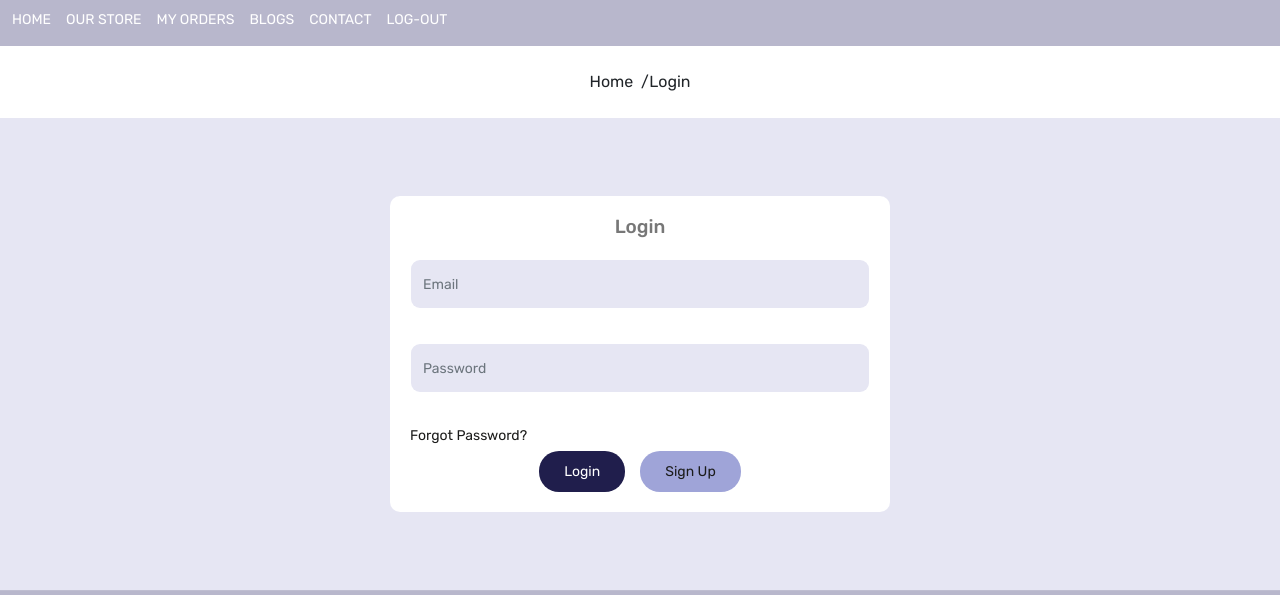
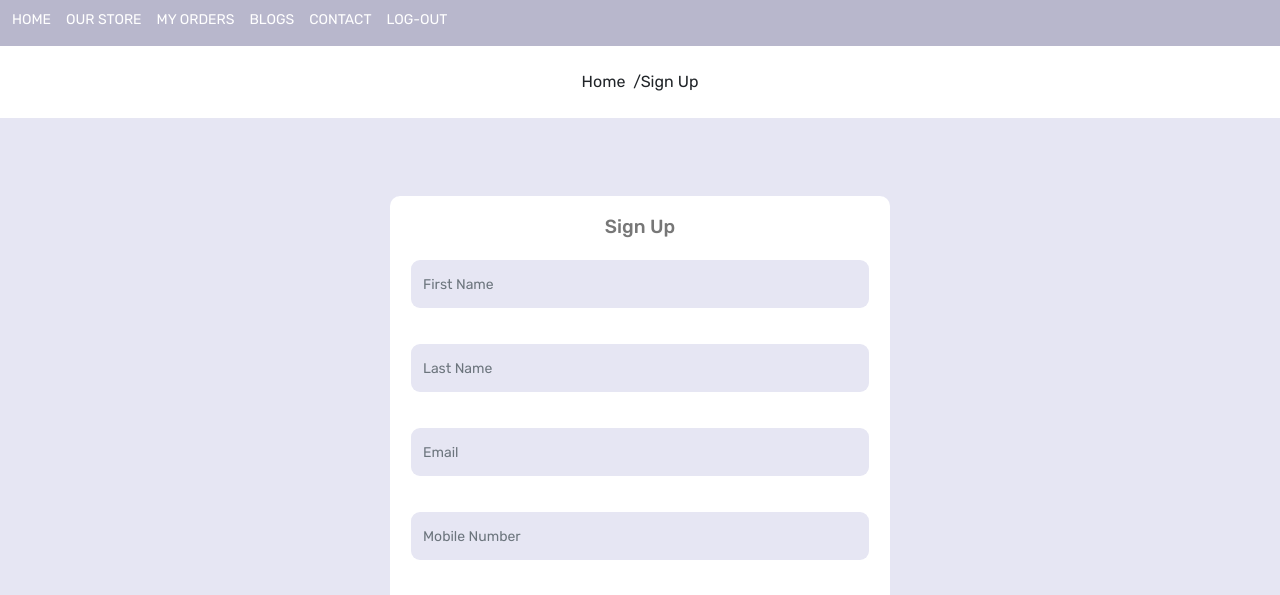
Before and after one commit to priyanshu08soni/E-commerce-app-Frontend, a React (Create React App) app: page /signup in a window 1280 px wide. Before the commit this address led to /login. Shown: the part 150-745 px from the top of the page. Built offline with nearby package versions, Linux system fonts and the light colour scheme; no server answers.

Commit message:
completed

```diff
--- a/src/App.js
+++ b/src/App.js
@@ -47,8 +47,8 @@ function App() {
           <Route path='product/:id' element={<SingleProduct/>} />
           <Route path='compare-product' element={<CompareProduct/>} />
           <Route path='wishlist' element={<PrivateRoute><WishList/></PrivateRoute>} />
-          <Route path='login' element={<OpenRoute><Login/></OpenRoute>} />
-          <Route path='signup' element={<OpenRoute><SignUp/></OpenRoute>} />
+          <Route path='login' element={<Login/>} />
+          <Route path='signup' element={<SignUp/>} />
           <Route path='reset-password/:token' element={<ResetPassword/>} />
           <Route path='forgot-password' element={<ForgotPassword/>} />
           <Route path='term-conditions' element={<TermAndConditions/>} />
--- a/src/features/user/userService.js
+++ b/src/features/user/userService.js
@@ -1,5 +1,4 @@
 import axios from "axios";
-import { config } from "../../utils/axiosConfig";
 import { base_url } from "../../utils/base_url";
 const register=async(userData)=>{
     const response=await axios.post(`${base_url}user/register`,userData);
--- a/src/pages/Cart.js
+++ b/src/pages/Cart.js
@@ -2,7 +2,7 @@ import React, { useEffect, useState } from "react";
 import BreadCrumb from "../components/breadCrumb";
 import Meta from "../components/Meta";
 import { AiFillDelete } from "react-icons/ai";
-import { Link } from "react-router-dom";
+import { Link, useNavigate } from "react-router-dom";
 import Container from "../components/Container";
 import { useDispatch, useSelector } from "react-redux";
 import {
@@ -12,6 +12,11 @@ import {
 } from "../features/user/userSlice";
 
 const Cart = () => {
+  const navigate=useNavigate();
+  const authState=useSelector(state=>state.auth);
+  if(authState.user!==null && authState.isError===false){
+    navigate("/login");
+  }
   const getTokenFromLocalStorage=localStorage.getItem("customer")
   ? JSON.parse(localStorage.getItem("customer")):null;
   const config2={
--- a/src/pages/Checkout.js
+++ b/src/pages/Checkout.js
@@ -37,6 +37,9 @@ const Checkout = () => {
   const [cartProductState,setCartProductState]=useState([]);
   const cartState = useSelector((state) => state?.auth?.cartProducts);
   const authState=useSelector((state)=>state.auth);
+  if(authState.user!==null && authState.isError===false){
+    navigate("/login");
+  }
   useEffect(()=>{
     dispatch(getProducts());
   },[])
--- a/src/pages/Login.js
+++ b/src/pages/Login.js
@@ -17,7 +17,6 @@ let loginSchema=yup.object({
 const Login = () => {
   const dispatch=useDispatch();
   const navigate=useNavigate();
-  const authState=useSelector(state=>state.auth);
   const formik=useFormik({
     initialValues:{
       email:"",
@@ -26,13 +25,9 @@ const Login = () => {
     validationSchema:loginSchema,
     onSubmit:(values)=>{
       dispatch(loginUser(values));
+      navigate('/');
     }
   })
-  useEffect(()=>{
-    if(authState.user!==null && authState.isError===false){
-      navigate("/");
-    }
-  },[authState])
   return (
     <>
       <Meta title="Login" />
--- a/src/pages/Orders.js
+++ b/src/pages/Orders.js
@@ -5,7 +5,13 @@ import Meta from "../components/Meta";
 import { useDispatch, useSelector } from "react-redux";
 import { getUserOrders } from "../features/user/userSlice";
 import  moment from "moment";
+import { useNavigate } from "react-router-dom";
 const Orders = () => {
+  const navigate=useNavigate();
+  const authState=useSelector(state=>state.auth);
+  if(authState.user!==null && authState.isError===false){
+    navigate("/login");
+  }
   const getTokenFromLocalStorage = localStorage.getItem("customer")
     ? JSON.parse(localStorage.getItem("customer"))
     : null;
--- a/src/pages/Profile.js
+++ b/src/pages/Profile.js
@@ -7,6 +7,7 @@ import * as yup from "yup";
 import { useDispatch, useSelector } from "react-redux";
 import { updateUser } from "../features/user/userSlice";
 import { FiEdit } from "react-icons/fi";
+import { useNavigate } from "react-router-dom";
 const profileSchema = yup.object({
   firstname: yup.string().required("First Name is Required"),
   lastname: yup.string().required("Last Name is Required"),
@@ -15,6 +16,11 @@ const profileSchema = yup.object({
 });
 
 const Profile = () => {
+  const navigate=useNavigate();
+  const authState=useSelector(state=>state.auth);
+  if(authState.user!==null && authState.isError===false){
+    navigate("/login");
+  }
   const getTokenFromLocalStorage = localStorage.getItem("customer")
     ? JSON.parse(localStorage.getItem("customer"))
     : null;
--- a/src/pages/SignUp.js
+++ b/src/pages/SignUp.js
@@ -32,13 +32,10 @@ const SignUp = () => {
     validationSchema:signUpSchema,
     onSubmit:(values)=>{
       dispatch(registerUser(values));
+      navigate("/login");
     }
   })
-  useEffect(()=>{
-    if(authState.createdUser!==null && authState.isError===false){
-      navigate("/login");
-    }
-  },[authState])
+
   return (
     <>
       <Meta title="Sign Up" />
--- a/src/pages/WishList.js
+++ b/src/pages/WishList.js
@@ -4,8 +4,14 @@ import Meta from "../components/Meta";
 import Container from "../components/Container";
 import { useDispatch, useSelector } from "react-redux";
 import { addToWish, getUserWishlist } from "../features/user/userSlice";
+import { useNavigate } from "react-router-dom";
 
 const WishList = () => {
+  const navigate=useNavigate();
+  const authState=useSelector(state=>state.auth);
+  if(authState.user!==null && authState.isError===false){
+    navigate("/login");
+  }
   const getTokenFromLocalStorage=localStorage.getItem("customer")
   ? JSON.parse(localStorage.getItem("customer")):null;
   const config2={
```
